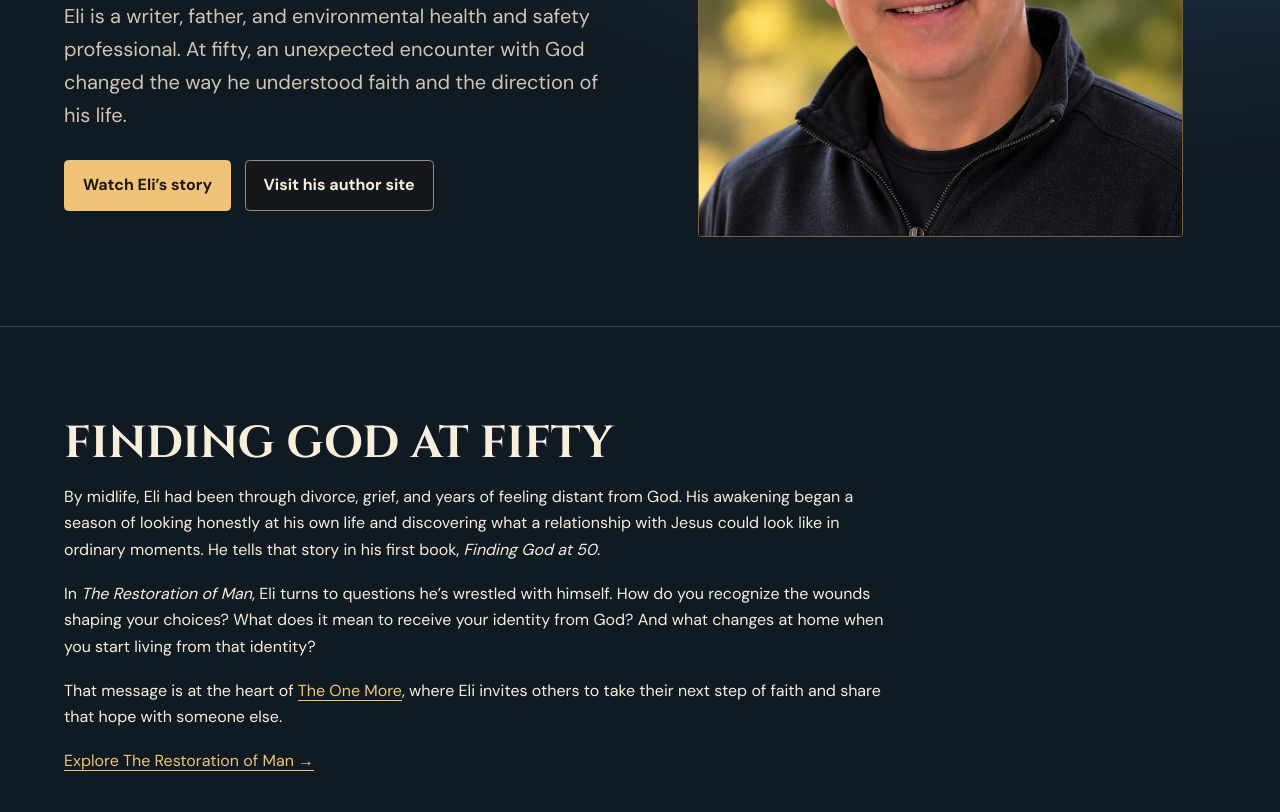
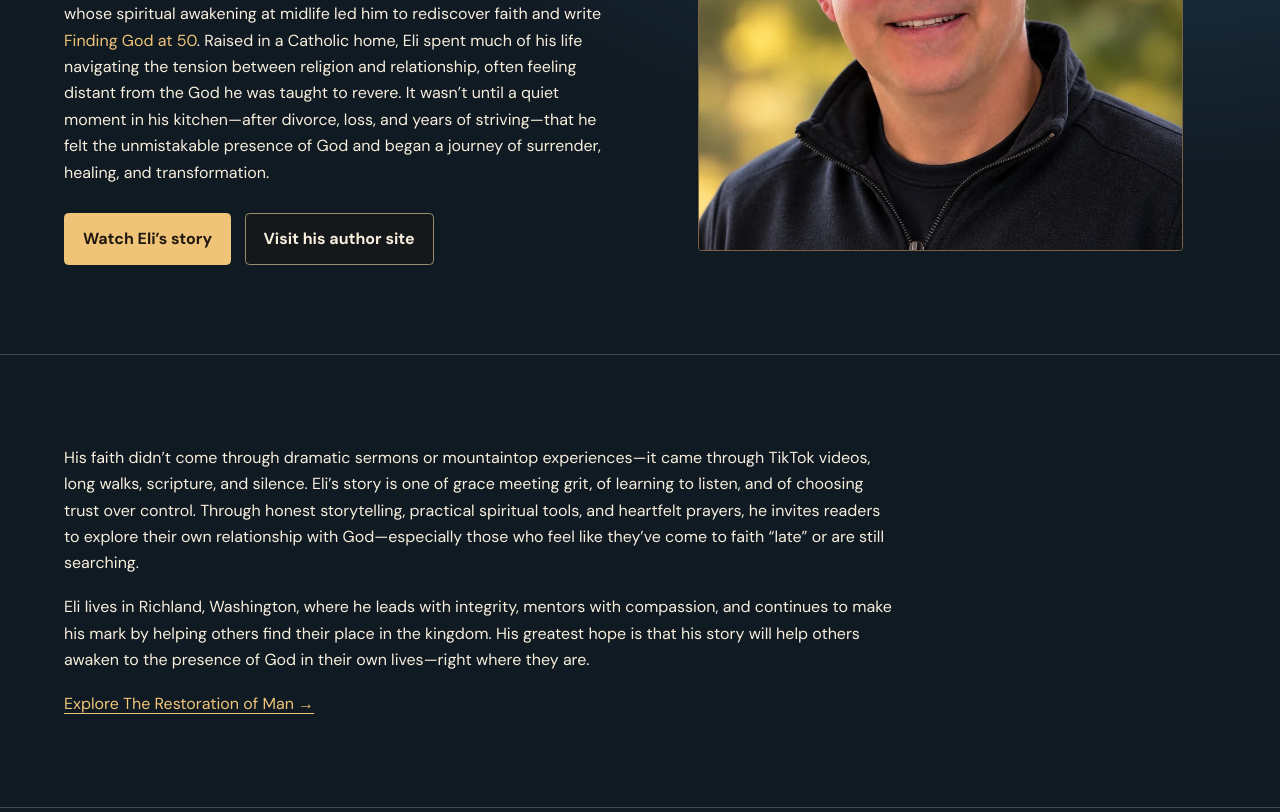
Before and after one commit to speak-empowered/TROM, a website: page meet-eli.html in a window 1280 px wide. Shown: the part 435-1247 px from the top of the page. Drawn offline with Linux system fonts and the light colour scheme.

Commit message:
Use the supplied biography on the Meet Eli page

```diff
--- a/meet-eli.html
+++ b/meet-eli.html
@@ -21,17 +21,15 @@
     <section class="section subhero">
       <div class="wrap grid two">
         <div><p class="kicker">Meet Eli</p><h1>Eli Brackenbury</h1>
-        <p class="lede">Eli is a writer, father, and environmental health and safety professional. At fifty, an unexpected encounter with God changed the way he understood faith and the direction of his life.</p>
+        <p><strong>Eli Brackenbury</strong> is a father, a former nurse, and an EHS professional whose spiritual awakening at midlife led him to rediscover faith and write <em>Finding God at 50</em>. Raised in a Catholic home, Eli spent much of his life navigating the tension between religion and relationship, often feeling distant from the God he was taught to revere. It wasn’t until a quiet moment in his kitchen—after divorce, loss, and years of striving—that he felt the unmistakable presence of God and began a journey of surrender, healing, and transformation.</p>
         <div class="actions"><a class="button" href="https://www.youtube.com/watch?v=xg9Fl_vemKA">Watch Eli’s story</a><a class="button alt" href="https://elibrackenbury.com/about">Visit his author site</a></div></div>
         <img class="intro-photo" src="assets/images/eli-brackenbury.webp" alt="Portrait of Eli Brackenbury" width="900" height="900">
       </div>
     </section>
     <section class="section">
       <div class="wrap"><div class="narrow">
-        <h2>Finding God at fifty</h2>
-        <p>By midlife, Eli had been through divorce, grief, and years of feeling distant from God. His awakening began a season of looking honestly at his own life and discovering what a relationship with Jesus could look like in ordinary moments. He tells that story in his first book, <em>Finding God at 50</em>.</p>
-        <p>In <em>The Restoration of Man</em>, Eli turns to questions he’s wrestled with himself. How do you recognize the wounds shaping your choices? What does it mean to receive your identity from God? And what changes at home when you start living from that identity?</p>
-        <p>That message is at the heart of <a href="one-more.html">The One More</a>, where Eli invites others to take their next step of faith and share that hope with someone else.</p>
+        <p>His faith didn’t come through dramatic sermons or mountaintop experiences—it came through TikTok videos, long walks, scripture, and silence. Eli’s story is one of grace meeting grit, of learning to listen, and of choosing trust over control. Through honest storytelling, practical spiritual tools, and heartfelt prayers, he invites readers to explore their own relationship with God—especially those who feel like they’ve come to faith “late” or are still searching.</p>
+        <p>Eli lives in Richland, Washington, where he leads with integrity, mentors with compassion, and continues to make his mark by helping others find their place in the kingdom. His greatest hope is that his story will help others awaken to the presence of God in their own lives—right where they are.</p>
         <a href="book.html">Explore The Restoration of Man →</a>
       </div></div>
     </section>
```
